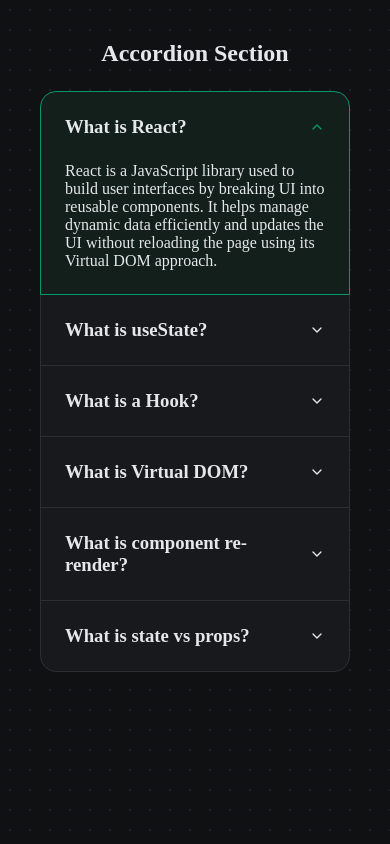
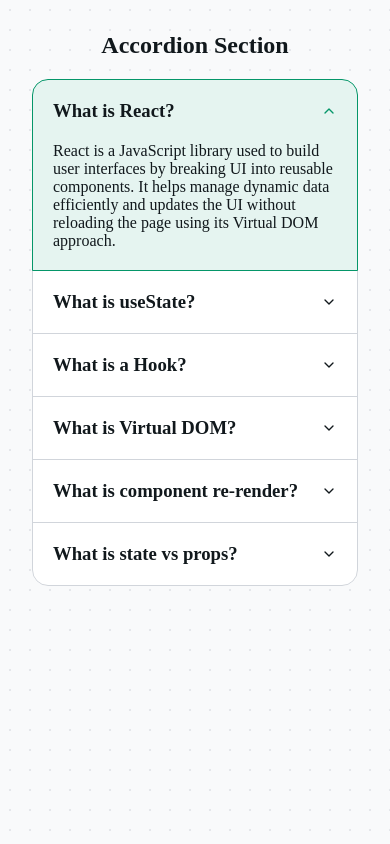
Before and after one commit to farhan-6710/accordion-component, a React (Vite) app: page / in a window 390 px wide. Built offline with nearby package versions, Linux system fonts and the light colour scheme.

Commit message:
refactor: update CSS variables for light mode and responsive design

```diff
--- a/src/index.css
+++ b/src/index.css
@@ -15,11 +15,36 @@
   --muted-foreground: #9ca3af;
   --border: #2a2f33;
 
+  /* spacings and border radius */
   --space-sm: 0.5rem;
   --space-md: 1rem;
   --space-lg: 1.5rem;
   --space-xl: 2rem;
   --space-2xl: 4rem;
+}
+
+@media (prefers-color-scheme: light) {
+  :root {
+    --background: #f9fafb;
+    --foreground: #11181c;
+    --primary: #059669;
+    --primary-foreground: #022c22;
+    --card: #ffffff;
+    --glow-bg: #0596691a;
+    --muted: #e5e7eb;
+    --muted-foreground: #6b7280;
+    --border: #d1d5db;
+  }
+}
+
+@media (max-width: 768px) {
+  :root {
+    --space-sm: 0.25rem;
+    --space-md: 1rem;
+    --space-lg: 1.25rem;
+    --space-xl: 1.5rem;
+    --space-2xl: 2rem;
+  }
 }
 
 body {
@@ -35,7 +60,7 @@ body {
 }
 
 .accordion-section {
-  padding: 40px;
+  padding: var(--space-2xl);
   display: flex;
   flex-direction: column;
   justify-content: center;
@@ -58,6 +83,7 @@ body {
 .accordion-item {
   border: 1px solid var(--border);
   margin-top: -1px;
+  transition-duration: 300ms;
 }
 
 .accordion-item.open {
```
